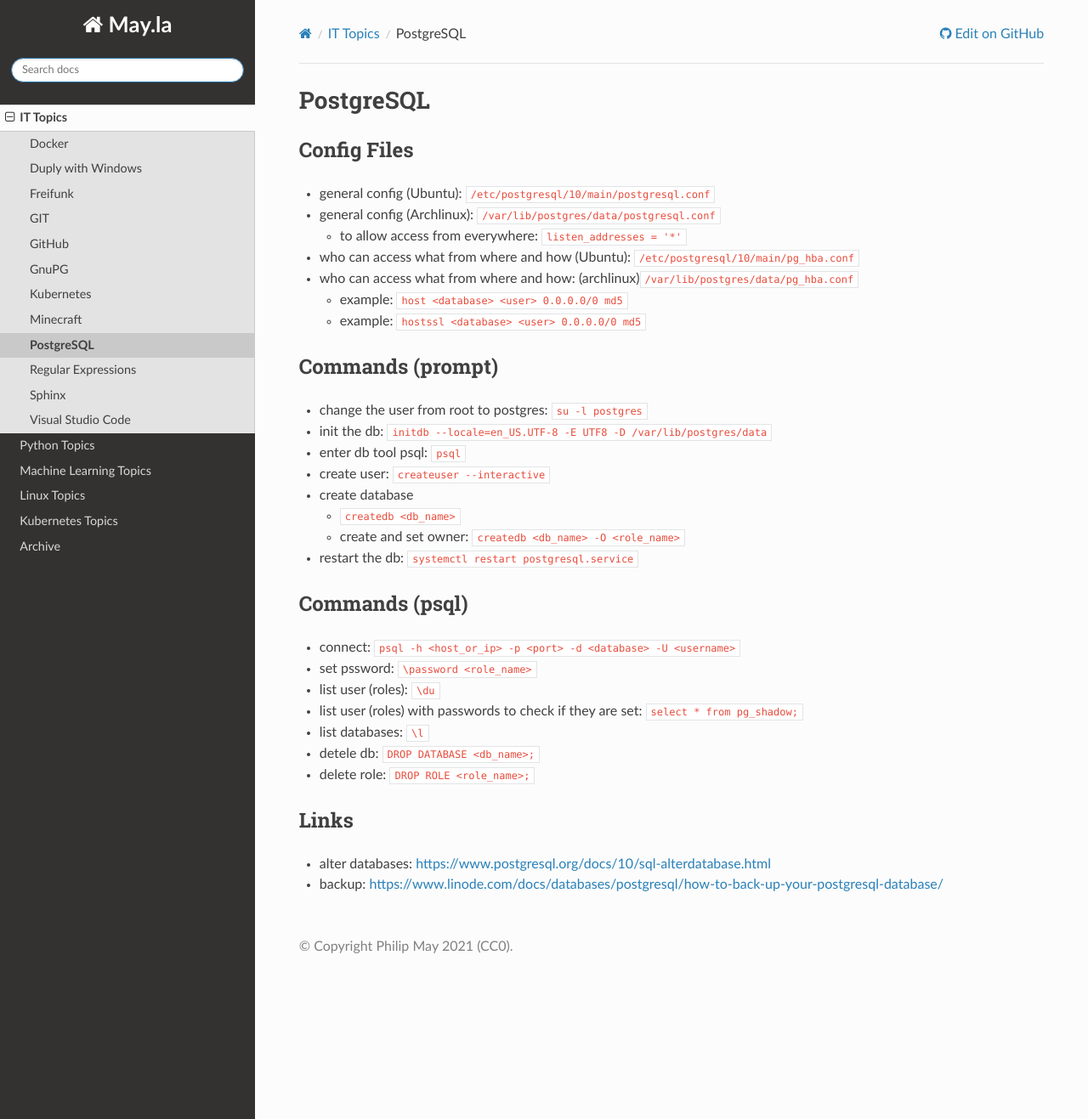
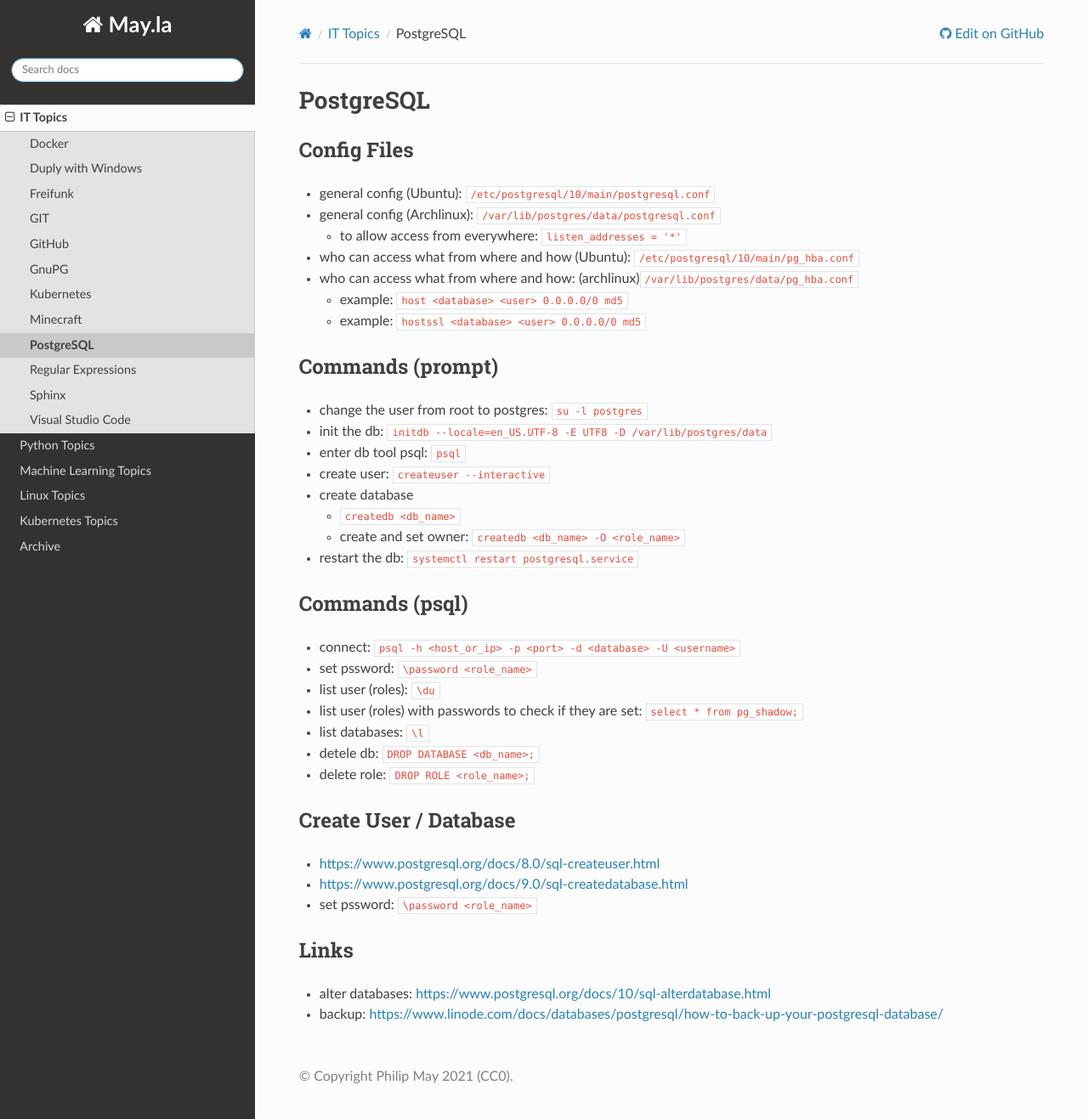
Before and after one commit to PhilipMay/May.la, a Sphinx documentation site: the page built from source/it/postgre-sql.md, in a window 1280 px wide and 1317 px high. Shown: the whole window at 85% size. Built offline with Sphinx 7.4.7 and the Read the Docs theme 2.0.0, drawn with Linux system fonts in a browser that asks for light colours.

Commit message:
Update postgre-sql.md

```diff
--- a/source/it/postgre-sql.md
+++ b/source/it/postgre-sql.md
@@ -32,6 +32,11 @@
 - detele db: `DROP DATABASE <db_name>;`
 - delete role: `DROP ROLE <role_name>;`
 
+## Create User / Database
+- https://www.postgresql.org/docs/8.0/sql-createuser.html
+- https://www.postgresql.org/docs/9.0/sql-createdatabase.html
+- set pssword: `\password <role_name>`
+
 ## Links
 - alter databases:
   <https://www.postgresql.org/docs/10/sql-alterdatabase.html>
```
